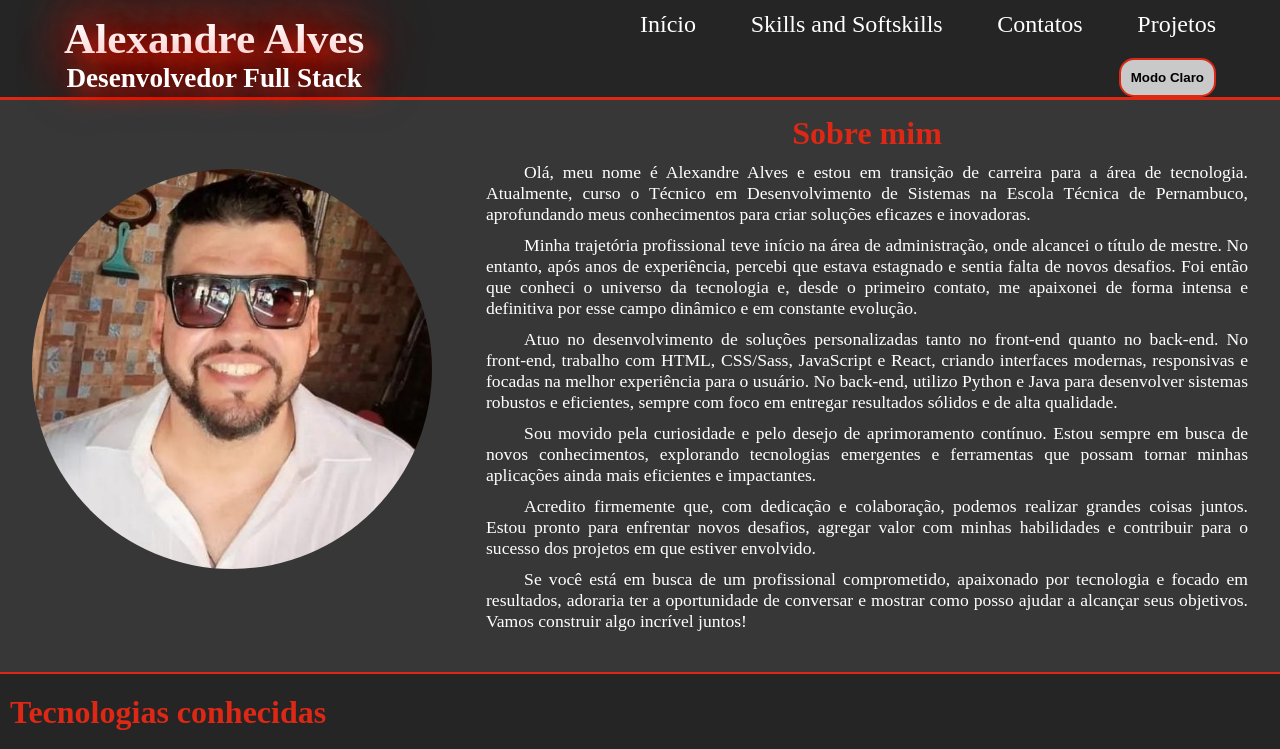
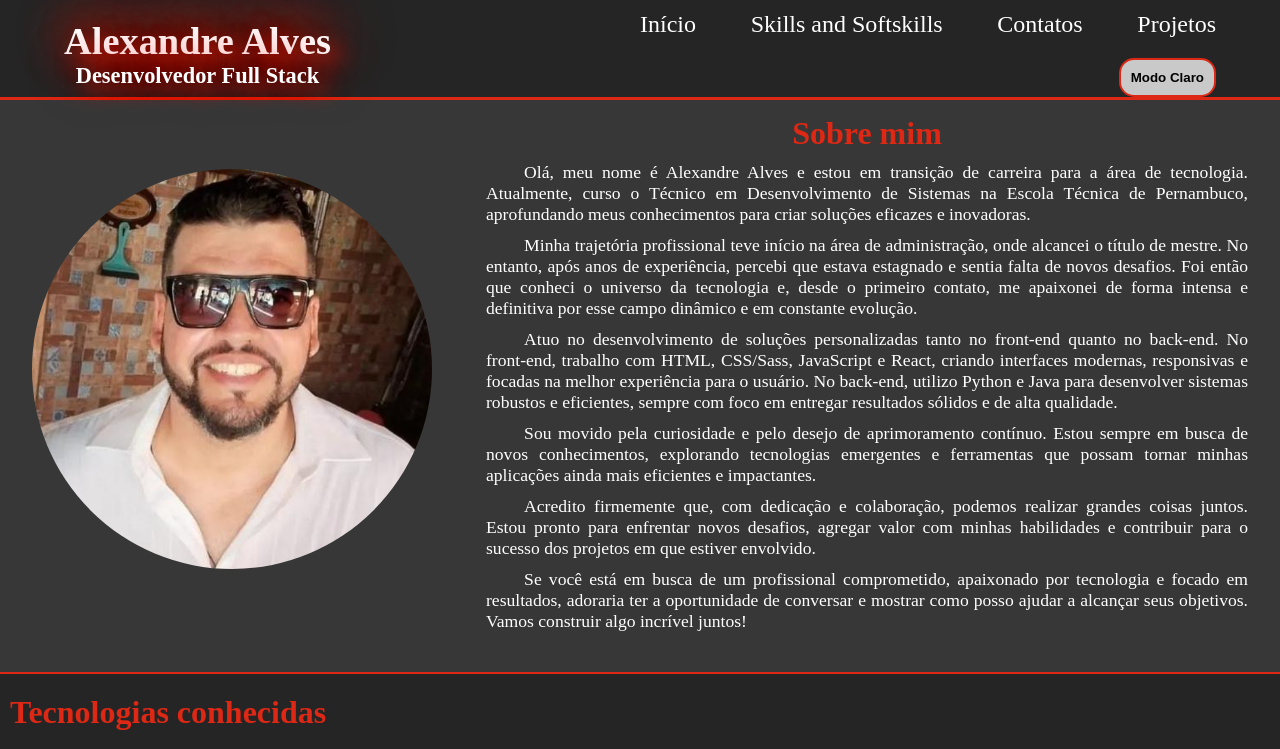
Before and after one commit to Xande-Alves/Portfolio, a React (Vite) app: page / in a window 1280 px wide. Shown: the top 749 px of the page. Built offline with nearby package versions, Linux system fonts and the light colour scheme.

Commit message:
Update app.scss

```diff
--- a/src/app.scss
+++ b/src/app.scss
@@ -79,7 +79,7 @@ html {
       align-items: center;
 
       h1 {
-        font-size: 2.7em;
+        font-size: 2.4em;
         text-shadow: 0 0 10px #dc2814, 0 0 20px #dc2814, 0 0 40px #dc2814,
           0 0 80px #dc2814;
         animation: glow 1.5s infinite alternate ease-in-out,
@@ -87,7 +87,7 @@ html {
       }
 
       h2 {
-        font-size: 1.7em;
+        font-size: 1.4em;
         text-shadow: 0 0 10px #dc2814, 0 0 20px #dc2814, 0 0 40px #dc2814,
           0 0 80px #dc2814;
         animation: glow 1.5s infinite alternate ease-in-out,
```
